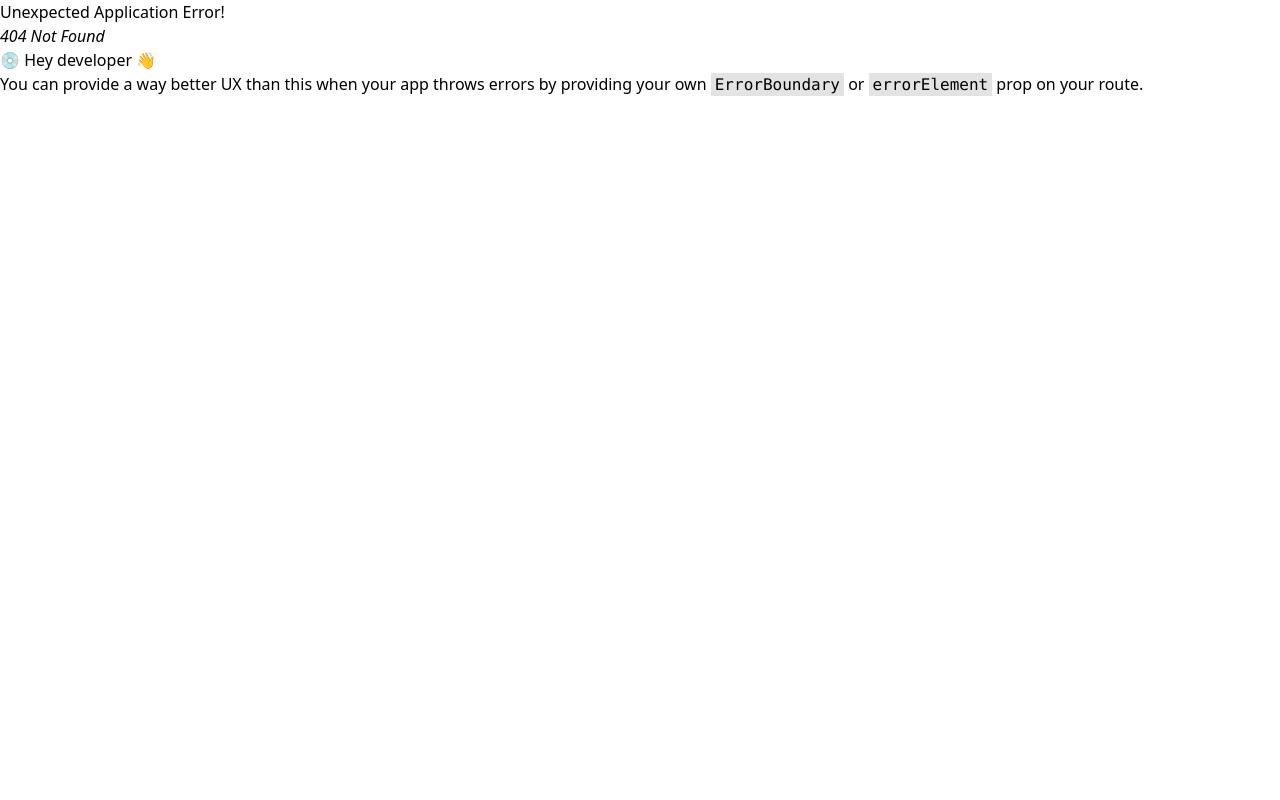
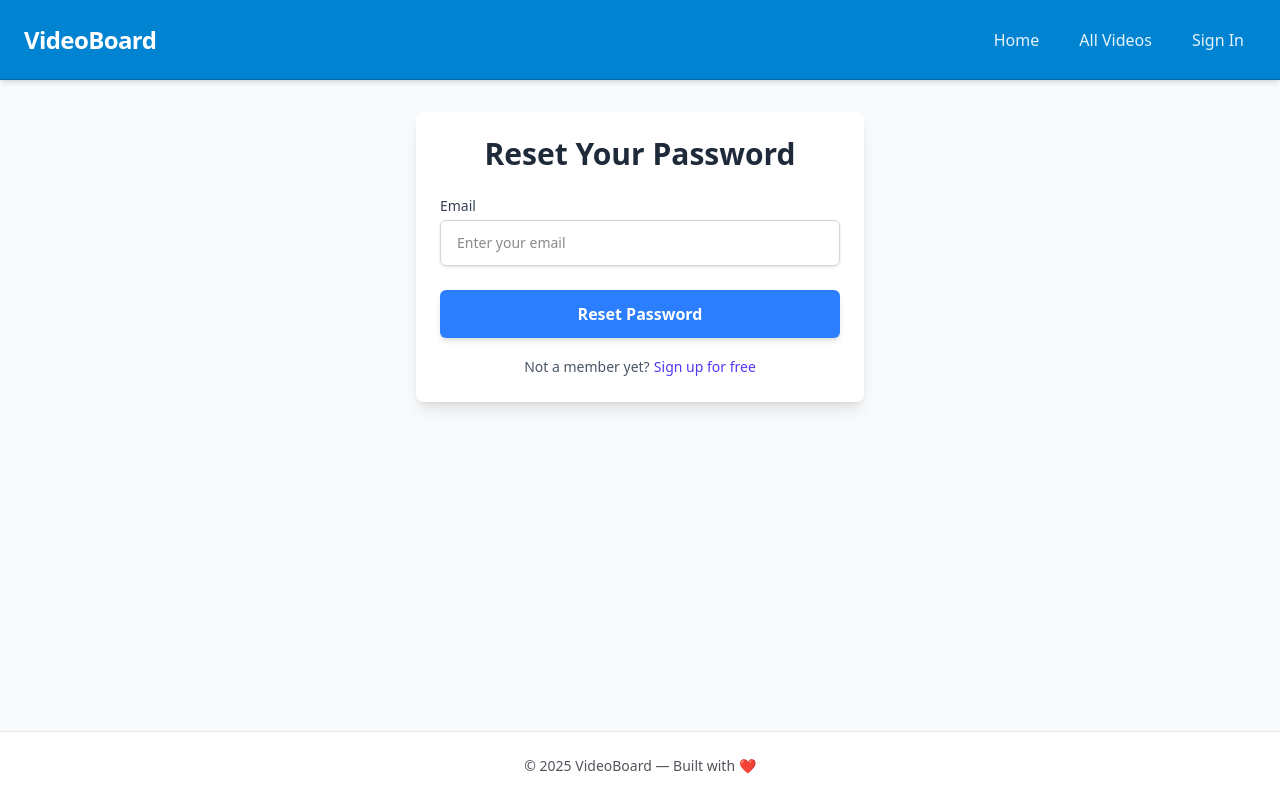
Before and after one commit to anexinwilson/video-board, a React (Vite) app in the folder frontend/: page /reset-password in a window 1280 px wide. Before the commit this address had no page. Built offline with nearby package versions, Linux system fonts and the light colour scheme.

Commit message:
integrate backend api for update password with frontend

```diff
--- /dev/null
+++ b/frontend/src/pages/auth/ResetPasswordEmail.tsx
@@ -0,0 +1,120 @@
+import React, { useState } from "react";
+import { Link, useNavigate } from "react-router-dom";
+import { toast } from "sonner";
+import Layout from "../../components/Layout";
+import backendApi from "../../api/backendApi";
+
+interface ResetPasswordEmailResponse {
+  success: true;
+  message: string;
+}
+
+const ResetPasswordEmail = () => {
+  const [email, setEmail] = useState<string>("");
+  const [loading, setLoading] = useState<boolean>(false);
+
+  const navigate = useNavigate();
+
+  const handleChange = (e: React.ChangeEvent<HTMLInputElement>) => {
+    setEmail(e.target.value);
+  };
+
+  const handleSubmit = async (e: React.FormEvent<HTMLFormElement>) => {
+    e.preventDefault();
+    setLoading(true);
+    try {
+      const { data } = await backendApi.post<ResetPasswordEmailResponse>(
+        "/api/v1/auth/reset-password",
+        { email }
+      );
+      if (data.success) {
+        toast.success(data.message);
+        setEmail("");
+        navigate("/sign-in");
+      }
+    } catch (error) {
+      toast.error("Something went wrong. Please try again.");
+    } finally {
+      setLoading(false);
+    }
+  };
+
+  return (
+    <Layout>
+      <div className="flex items-center justify-center p-4">
+        <div className="w-full max-w-md bg-white rounded-lg shadow-lg p-6">
+          <h1 className="text-3xl font-bold text-center text-gray-800 mb-6">
+            Reset Your Password
+          </h1>
+          <form onSubmit={handleSubmit} className="space-y-6">
+            <div>
+              <label
+                htmlFor="email"
+                className="block text-sm font-medium text-gray-700"
+              >
+                Email
+              </label>
+              <input
+                type="email"
+                name="email"
+                required
+                className="mt-1 block w-full px-4 py-3 border border-gray-300 rounded-md shadow-sm focus:ring-indigo-500 focus:border-indigo-500 sm:text-sm"
+                placeholder="Enter your email"
+                value={email}
+                onChange={handleChange}
+              />
+            </div>
+
+            <button
+              type="submit"
+              className={`w-full py-3 px-4 bg-blue-500 text-white font-bold rounded-md shadow-md transition duration-300
+              disabled:bg-gray-300 disabled:cursor-not-allowed flex items-center justify-center ${
+                loading ? "bg-opacity-90" : "hover:bg-blue-600"
+              }`}
+              disabled={loading}
+            >
+              {loading ? (
+                <>
+                  <svg
+                    className="animate-spin mr-2 h-5 w-5 text-white"
+                    xmlns="http://www.w3.org/2000/svg"
+                    fill="none"
+                    viewBox="0 0 24 24"
+                  >
+                    <circle
+                      className="opacity-25"
+                      cx="12"
+                      cy="12"
+                      r="10"
+                      stroke="currentColor"
+                      strokeWidth="4"
+                    ></circle>
+                    <path
+                      className="opacity-75"
+                      fill="currentColor"
+                      d="M4 12a8 8 0 018-8v8h8a8 8 0 11-16 0z"
+                    ></path>
+                  </svg>
+                  Sending...
+                </>
+              ) : (
+                "Reset Password"
+              )}
+            </button>
+          </form>
+          <div className="mt-4 text-center">
+            <span className="text-sm text-gray-600">Not a member yet?</span>{" "}
+            <Link
+              to="/sign-up"
+              className="text-sm font-medium text-indigo-600 hover:text-indigo-500"
+            >
+              Sign up for free
+            </Link>
+          </div>
+        </div>
+      </div>
+    </Layout>
+  );
+};
+
+export default ResetPasswordEmail;
--- a/frontend/src/pages/auth/SignIn.tsx
+++ b/frontend/src/pages/auth/SignIn.tsx
@@ -28,7 +28,6 @@
     e.preventDefault();
     const {email,password} = formData
     dispatch(signInUser({email,password,navigate}))
-    // console.log(formData.email, formData.password);
   };
 
   return (
@@ -80,7 +79,7 @@
             </div>
 
             <button
-            disabled = {loading}
+              disabled={loading}
               type="submit"
               className="w-full py-3 px-4 bg-sky-400 text-white font-bold rounded-md shadow-md transition duration-300
                disabled:bg-green-300 disabled:cursor-not-allowed flex items-center justify-center cursor-pointer "
@@ -88,12 +87,22 @@
               {loading ? "Verifying ..." : "Sign In"}
             </button>
           </form>
-          <Link
-            to="/sign-up"
-            className="mt-4 inline-block text-sm font-medium text-indigo-600 hover:text-indigo-500 transition-all duration-300 cursor-pointer"
-          >
-            Sign Up
-          </Link>
+          <div className="mt-4 text-center">
+            <Link
+              to="/reset-password"
+              className="text-sm font-medium text-indigo-600 hover:text-indigo-500"
+            >
+              Forgot your password?
+            </Link>
+          </div>
+          <div className="mt-4 text-center">
+            <Link
+              to="/sign-up"
+              className="text-sm font-medium text-indigo-600 hover:text-indigo-500"
+            >
+              Don't have an account? Sign up for free
+            </Link>
+          </div>
         </div>
       </div>
     </Layout>
--- /dev/null
+++ b/frontend/src/pages/auth/UpdatePassword.tsx
@@ -0,0 +1,118 @@
+import React, { useState } from "react";
+import { Link, useNavigate, useParams } from "react-router-dom";
+import { toast } from "sonner";
+import Layout from "../../components/Layout";
+import backendApi from "../../api/backendApi";
+
+interface ResetPasswordResponse {
+  success: boolean;
+  message: string;
+}
+
+const UpdatePassword = () => {
+  const { token } = useParams<{ token: string }>();
+  const [password, setPassword] = useState<string>("");
+  const navigate = useNavigate();
+  const [loading, setLoading] = useState<boolean>(false);
+
+  const handleSubmit = async (e: React.FormEvent<HTMLFormElement>) => {
+    e.preventDefault();
+    setLoading(true);
+
+    try {
+      const { data } = await backendApi.post<ResetPasswordResponse>(
+        `/api/v1/auth/update-password/${token}`,
+        { password }
+      );
+      if (data.success) {
+        toast.success(data.message);
+        setPassword("");
+        navigate("/sign-in");
+      }
+    } catch (error) {
+      toast.error("Something went wrong. Please try again.");
+    } finally {
+      setLoading(false);
+    }
+  };
+
+  return (
+    <Layout>
+      <div className="flex items-center justify-center p-4">
+        <div className="w-full max-w-md bg-white rounded-lg shadow-lg p-6">
+          <h1 className="text-3xl font-bold text-center text-gray-800 mb-6">
+            Reset Your Password
+          </h1>
+          <form onSubmit={handleSubmit} className="space-y-6">
+            <div>
+              <label
+                htmlFor="password"
+                className="block text-sm font-medium text-gray-700"
+              >
+                New Password
+              </label>
+              <input
+                type="password"
+                name="password"
+                required
+                className="mt-1 block w-full px-4 py-3 border border-gray-300 rounded-md shadow-sm focus:ring-indigo-500 focus:border-indigo-500 sm:text-sm"
+                placeholder="Enter your new password"
+                value={password}
+                onChange={(e) => setPassword(e.target.value)}
+              />
+            </div>
+
+            <button
+              type="submit"
+              className={`w-full py-3 px-4 bg-blue-500 text-white font-bold rounded-md shadow-md transition duration-300
+              disabled:bg-gray-300 disabled:cursor-not-allowed flex items-center justify-center ${
+                loading ? "bg-opacity-90" : "hover:bg-blue-600"
+              }`}
+              disabled={loading}
+            >
+              {loading ? (
+                <>
+                  <svg
+                    className="animate-spin mr-2 h-5 w-5 text-white"
+                    xmlns="http://www.w3.org/2000/svg"
+                    fill="none"
+                    viewBox="0 0 24 24"
+                  >
+                    <circle
+                      className="opacity-25"
+                      cx="12"
+                      cy="12"
+                      r="10"
+                      stroke="currentColor"
+                      strokeWidth="4"
+                    ></circle>
+                    <path
+                      className="opacity-75"
+                      fill="currentColor"
+                      d="M4 12a8 8 0 018-8v8h8a8 8 0 11-16 0z"
+                    ></path>
+                  </svg>
+                  Updating...
+                </>
+              ) : (
+                "Update Password"
+              )}
+            </button>
+
+            <div className="mt-4 text-center">
+              <span className="text-sm text-gray-600">Not a member yet?</span>{" "}
+              <Link
+                to="/sign-up"
+                className="text-sm font-medium text-indigo-600 hover:text-indigo-500"
+              >
+                Sign up for free
+              </Link>
+            </div>
+          </form>
+        </div>
+      </div>
+    </Layout>
+  );
+};
+
+export default UpdatePassword;
```
Also changed, not shown: frontend/src/router.tsx (+10 -0 lines).
